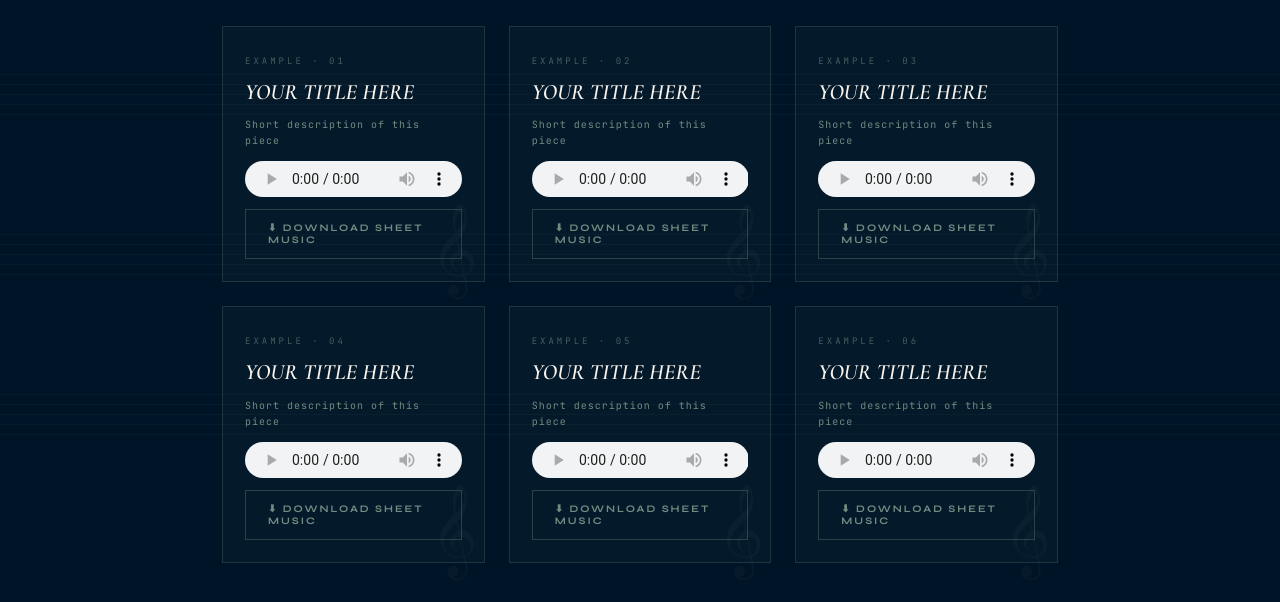
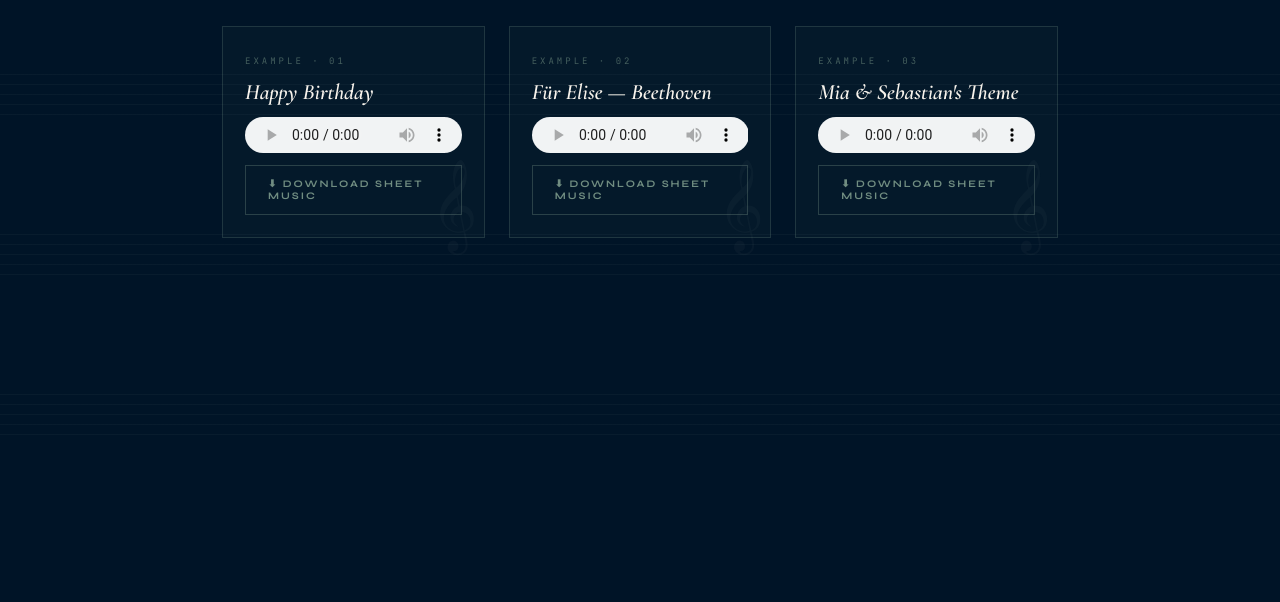
Before and after one commit to mariakuria/NoteScribe, a plain HTML site: page index.html in a window 1280 px wide. Both pictures are taken after a click on the button "EXAMPLES". Shown: the part 288-890 px from the top of the page. After the commit the page ends 800 px from the top, so only its background shows below. Drawn offline with nearby package versions, Linux system fonts and the light colour scheme.

Commit message:
added example audios and sheets

```diff
--- a/index.html
+++ b/index.html
@@ -73,12 +73,7 @@
   }
   .nav-link:hover, .nav-link.active { color: var(--jasmine); }
 
-  /* ── HOME PAGE ── */
-  #page-home {
-    background: var(--prussian);
-    position: relative;
-    overflow: hidden;
-  }
+  #page-home { background: var(--prussian); position: relative; overflow: hidden; }
 
   #page-home::before {
     content: '';
@@ -106,10 +101,8 @@
   #page-home::after {
     content: '';
     position: fixed;
-    top: -200px;
-    left: -200px;
-    width: 700px;
-    height: 700px;
+    top: -200px; left: -200px;
+    width: 700px; height: 700px;
     background: radial-gradient(circle, rgba(191,6,3,0.12) 0%, transparent 65%);
     pointer-events: none;
     z-index: 0;
@@ -148,13 +141,11 @@
     opacity: 0;
     animation: fadeUp 0.8s ease 0.4s forwards;
   }
-
   .home-title .word-note { color: var(--jasmine); font-style: italic; }
   .home-title .word-scribe { color: var(--paper); }
 
   .home-divider {
-    width: 1px;
-    height: 60px;
+    width: 1px; height: 60px;
     background: linear-gradient(to bottom, transparent, var(--teal), transparent);
     margin: 32px auto;
     opacity: 0;
@@ -211,7 +202,6 @@
     transition: all 0.2s ease;
   }
   .btn-primary:hover { background: var(--blood); box-shadow: 0 8px 32px rgba(191,6,3,0.4); }
-  .btn-primary span { position: relative; z-index: 1; }
 
   .btn-secondary {
     font-family: 'Syne', sans-serif;
@@ -226,15 +216,11 @@
     cursor: pointer;
     transition: all 0.2s ease;
   }
-  .btn-secondary:hover {
-    background: rgba(244,213,141,0.08);
-    border-color: var(--jasmine);
-  }
+  .btn-secondary:hover { background: rgba(244,213,141,0.08); border-color: var(--jasmine); }
 
   .score-deco {
     position: fixed;
-    bottom: 40px;
-    right: -20px;
+    bottom: 40px; right: -20px;
     font-family: 'Cormorant Garamond', serif;
     font-size: 200px;
     color: rgba(244,213,141,0.04);
@@ -359,17 +345,6 @@
     letter-spacing: 2px;
     color: var(--teal);
     margin-bottom: 20px;
-  }
-  .upload-formats { display: flex; justify-content: center; gap: 6px; flex-wrap: wrap; }
-  .format-badge {
-    font-family: 'JetBrains Mono', monospace;
-    font-size: 9px;
-    letter-spacing: 2px;
-    text-transform: uppercase;
-    padding: 4px 10px;
-    border: 1px solid rgba(112,141,129,0.35);
-    color: var(--teal);
-    background: rgba(112,141,129,0.06);
   }
   #file-input { display: none; }
 
@@ -531,44 +506,14 @@
   .pipeline-step:last-child { border-right: none; }
   .pipeline-step.active { background: rgba(244,213,141,0.06); }
   .pipeline-step.done { background: rgba(112,141,129,0.15); }
-  .step-num {
-    font-family: 'JetBrains Mono', monospace;
-    font-size: 8px;
-    letter-spacing: 2px;
-    color: rgba(112,141,129,0.5);
-    margin-bottom: 6px;
-  }
+  .step-num { font-family: 'JetBrains Mono', monospace; font-size: 8px; letter-spacing: 2px; color: rgba(112,141,129,0.5); margin-bottom: 6px; }
   .step-icon { font-size: 20px; margin-bottom: 6px; display: block; }
-  .step-label {
-    font-family: 'JetBrains Mono', monospace;
-    font-size: 9px;
-    letter-spacing: 1.5px;
-    text-transform: uppercase;
-    color: var(--teal);
-    font-weight: 500;
-  }
+  .step-label { font-family: 'JetBrains Mono', monospace; font-size: 9px; letter-spacing: 1.5px; text-transform: uppercase; color: var(--teal); font-weight: 500; }
   .pipeline-step.done .step-label { color: var(--jasmine); }
 
-  .progress-bar-wrap {
-    height: 2px;
-    background: rgba(112,141,129,0.15);
-    overflow: hidden;
-    margin-bottom: 12px;
-  }
-  .progress-bar {
-    height: 100%;
-    background: linear-gradient(to right, var(--brick), var(--jasmine));
-    width: 0%;
-    transition: width 0.5s ease;
-  }
-  .processing-message {
-    font-family: 'JetBrains Mono', monospace;
-    font-size: 10px;
-    letter-spacing: 2px;
-    text-align: center;
-    color: var(--teal);
-    min-height: 18px;
-  }
+  .progress-bar-wrap { height: 2px; background: rgba(112,141,129,0.15); overflow: hidden; margin-bottom: 12px; }
+  .progress-bar { height: 100%; background: linear-gradient(to right, var(--brick), var(--jasmine)); width: 0%; transition: width 0.5s ease; }
+  .processing-message { font-family: 'JetBrains Mono', monospace; font-size: 10px; letter-spacing: 2px; text-align: center; color: var(--teal); min-height: 18px; }
 
   .results-section { display: none; margin-bottom: 64px; }
   .results-section.show { display: block; }
@@ -586,50 +531,15 @@
   }
   .results-label::after { content: ''; flex: 1; height: 1px; background: rgba(112,141,129,0.2); }
 
-  .stats-row {
-    display: grid;
-    grid-template-columns: repeat(4,1fr);
-    gap: 12px;
-    margin-bottom: 24px;
-  }
+  .stats-row { display: grid; grid-template-columns: repeat(4,1fr); gap: 12px; margin-bottom: 24px; }
   @media(max-width:600px) { .stats-row { grid-template-columns: 1fr 1fr; } }
 
-  .stat-card {
-    background: rgba(112,141,129,0.06);
-    border: 1px solid rgba(112,141,129,0.2);
-    padding: 18px 14px;
-    text-align: center;
-  }
-  .stat-val {
-    font-family: 'Cormorant Garamond', serif;
-    font-size: 32px;
-    font-weight: 700;
-    color: var(--jasmine);
-    line-height: 1;
-    margin-bottom: 6px;
-  }
-  .stat-label {
-    font-family: 'JetBrains Mono', monospace;
-    font-size: 8px;
-    letter-spacing: 2px;
-    text-transform: uppercase;
-    color: var(--teal);
-  }
+  .stat-card { background: rgba(112,141,129,0.06); border: 1px solid rgba(112,141,129,0.2); padding: 18px 14px; text-align: center; }
+  .stat-val { font-family: 'Cormorant Garamond', serif; font-size: 32px; font-weight: 700; color: var(--jasmine); line-height: 1; margin-bottom: 6px; }
+  .stat-label { font-family: 'JetBrains Mono', monospace; font-size: 8px; letter-spacing: 2px; text-transform: uppercase; color: var(--teal); }
 
-  .notes-display {
-    background: rgba(112,141,129,0.04);
-    border: 1px solid rgba(112,141,129,0.2);
-    padding: 22px;
-    margin-bottom: 20px;
-  }
-  .notes-title {
-    font-family: 'JetBrains Mono', monospace;
-    font-size: 9px;
-    letter-spacing: 3px;
-    text-transform: uppercase;
-    color: var(--teal);
-    margin-bottom: 14px;
-  }
+  .notes-display { background: rgba(112,141,129,0.04); border: 1px solid rgba(112,141,129,0.2); padding: 22px; margin-bottom: 20px; }
+  .notes-title { font-family: 'JetBrains Mono', monospace; font-size: 9px; letter-spacing: 3px; text-transform: uppercase; color: var(--teal); margin-bottom: 14px; }
   .notes-scroll { display: flex; gap: 6px; flex-wrap: wrap; }
   .note-chip {
     font-family: 'Cormorant Garamond', serif;
@@ -645,13 +555,7 @@
   }
   @keyframes noteAppear { to { opacity: 1; transform: translateY(0); } }
 
-  .sheet-music-display {
-    background: #f7f4ee;
-    border: 1px solid rgba(112,141,129,0.3);
-    padding: 32px;
-    margin-bottom: 24px;
-    overflow-x: auto;
-  }
+  .sheet-music-display { background: #f7f4ee; border: 1px solid rgba(112,141,129,0.3); padding: 32px; margin-bottom: 24px; overflow-x: auto; }
   .sheet-header { text-align: center; margin-bottom: 24px; border-bottom: 1px solid #ddd; padding-bottom: 18px; }
   .sheet-title { font-family: 'Cormorant Garamond', serif; font-size: 22px; font-weight: 700; color: #001427; margin-bottom: 4px; }
   .sheet-subtitle { font-family: 'Syne', sans-serif; font-style: italic; font-size: 11px; color: #888; letter-spacing: 1px; }
@@ -679,8 +583,7 @@
 
   .toast {
     position: fixed;
-    bottom: 28px;
-    right: 28px;
+    bottom: 28px; right: 28px;
     background: rgba(0,20,39,0.95);
     color: var(--paper);
     padding: 12px 20px;
@@ -697,11 +600,7 @@
   .toast.show { transform: translateY(0); opacity: 1; }
 
   /* ── EXAMPLES PAGE ── */
-  #page-examples {
-    background: var(--prussian);
-    min-height: 100vh;
-    padding-top: 80px;
-  }
+  #page-examples { background: var(--prussian); min-height: 100vh; padding-top: 80px; }
 
   #page-examples::before {
     content: '';
@@ -734,7 +633,6 @@
     padding: 56px 32px 80px;
   }
 
-  /* ── EXAMPLE CARDS (replaces old placeholder grid) ── */
   .examples-grid {
     display: grid;
     grid-template-columns: repeat(3, 1fr);
@@ -754,17 +652,11 @@
     position: relative;
     transition: border-color 0.2s, background 0.2s;
   }
-  .example-card:hover {
-    border-color: rgba(244,213,141,0.4);
-    background: rgba(244,213,141,0.04);
-  }
-
-  /* Decorative clef watermark per card */
+  .example-card:hover { border-color: rgba(244,213,141,0.4); background: rgba(244,213,141,0.04); }
   .example-card::after {
     content: '𝄞';
     position: absolute;
-    bottom: -10px;
-    right: 6px;
+    bottom: -10px; right: 6px;
     font-family: 'Cormorant Garamond', serif;
     font-size: 80px;
     color: rgba(112,141,129,0.06);
@@ -772,42 +664,13 @@
     line-height: 1;
   }
 
-  .example-num {
-    font-family: 'JetBrains Mono', monospace;
-    font-size: 9px;
-    letter-spacing: 3px;
-    text-transform: uppercase;
-    color: rgba(112,141,129,0.6);
-  }
-
-  .example-card-title {
-    font-family: 'Cormorant Garamond', serif;
-    font-size: 22px;
-    font-weight: 600;
-    font-style: italic;
-    color: var(--paper);
-    line-height: 1.2;
-  }
-
-  .example-card-desc {
-    font-family: 'JetBrains Mono', monospace;
-    font-size: 10px;
-    letter-spacing: 1px;
-    color: var(--teal);
-    line-height: 1.6;
-    flex: 1;
-  }
-
-  /* Native audio element — styled to sit within the dark theme */
-  .example-audio {
-    width: 100%;
-    height: 36px;
-  }
+  .example-num { font-family: 'JetBrains Mono', monospace; font-size: 9px; letter-spacing: 3px; text-transform: uppercase; color: rgba(112,141,129,0.6); }
+  .example-card-title { font-family: 'Cormorant Garamond', serif; font-size: 22px; font-weight: 600; font-style: italic; color: var(--paper); line-height: 1.2; }
+  .example-audio { width: 100%; height: 36px; }
 </style>
 </head>
 <body>
 
-<!-- ── NAV ── -->
 <nav>
   <a class="nav-logo" onclick="showPage('home')">
     <span class="nav-logo-glyph">𝄞</span>
@@ -820,49 +683,29 @@
   </div>
 </nav>
 
-<!-- ══════════════════════════════════════
-     HOME PAGE
-══════════════════════════════════════ -->
+<!-- HOME -->
 <div class="page active" id="page-home">
   <div class="home-inner">
     <div class="home-eyebrow">Audio · Pitch Detection · Sheet Music</div>
-
-    <h1 class="home-title">
-      <span class="word-note">Note</span><span class="word-scribe">Scribe</span>
-    </h1>
-
+    <h1 class="home-title"><span class="word-note">Note</span><span class="word-scribe">Scribe</span></h1>
     <div class="home-divider"></div>
-
-    <p class="home-description">
-      Transform any melody into sheet music.
-    </p>
-
+    <p class="home-description">Transform any melody into sheet music.</p>
     <p class="home-subdesc">
       Upload an audio file and NoteScribe uses Spotify's Basic Pitch neural model
       to detect every note, build a MIDI representation, and render publication-ready
       sheet music in MusicXML, MIDI, or PDF.
     </p>
-
     <div class="home-cta-group">
-      <button class="btn-primary" onclick="showPage('transcribe')">
-        <span>Try It Out</span>
-      </button>
-      <button class="btn-secondary" onclick="showPage('examples')">
-        Check Out Examples
-      </button>
+      <button class="btn-primary" onclick="showPage('transcribe')"><span>Try It Out</span></button>
+      <button class="btn-secondary" onclick="showPage('examples')">Check Out Examples</button>
     </div>
   </div>
-
   <div class="score-deco">𝄢</div>
 </div>
 
-
-<!-- ══════════════════════════════════════
-     TRANSCRIBE PAGE
-══════════════════════════════════════ -->
+<!-- TRANSCRIBE -->
 <div class="page" id="page-transcribe">
   <div class="page-inner">
-
     <div class="page-subheading">01 — Upload &amp; Configure</div>
     <h2 class="page-heading">Transcribe <em>your audio</em></h2>
 
@@ -889,28 +732,18 @@
         <div class="radio-group" id="output-format">
           <label class="radio-option selected" data-val="musicxml">
             <span class="radio-dot"></span>
-            <div>
-              <div class="radio-label">MusicXML</div>
-              <div class="radio-sub">MuseScore · Finale · Sibelius</div>
-            </div>
+            <div><div class="radio-label">MusicXML</div><div class="radio-sub">MuseScore · Finale · Sibelius</div></div>
           </label>
           <label class="radio-option" data-val="midi">
             <span class="radio-dot"></span>
-            <div>
-              <div class="radio-label">MIDI</div>
-              <div class="radio-sub">DAWs and digital playback</div>
-            </div>
+            <div><div class="radio-label">MIDI</div><div class="radio-sub">DAWs and digital playback</div></div>
           </label>
           <label class="radio-option" data-val="pdf">
             <span class="radio-dot"></span>
-            <div>
-              <div class="radio-label">PDF</div>
-              <div class="radio-sub">Print-ready (requires MuseScore)</div>
-            </div>
+            <div><div class="radio-label">PDF</div><div class="radio-sub">Print-ready (requires MuseScore)</div></div>
           </label>
         </div>
       </div>
-
       <div class="option-card">
         <div class="option-label">Key Signature</div>
         <select class="styled-select" id="key-sig">
@@ -938,23 +771,17 @@
     <span class="advanced-toggle" id="advanced-toggle" style="font-family:'JetBrains Mono',monospace;font-size:10px;letter-spacing:2px;color:#708d81;cursor:pointer;border-bottom:1px dashed #708d81;display:inline-block;margin-bottom:16px;"></span>
     <div id="advanced-panel" style="display:none;background:rgba(112,141,129,0.06);border:1px solid rgba(112,141,129,0.2);padding:20px;margin-bottom:28px;grid-template-columns:1fr 1fr;gap:20px;">
       <div>
-        <div style="font-family:'JetBrains Mono',monospace;font-size:9px;letter-spacing:2px;color:#708d81;margin-bottom:8px;display:flex;justify-content:space-between;">
-          <span>Onset Threshold</span><span id="onset-val">0.50</span>
-        </div>
+        <div style="font-family:'JetBrains Mono',monospace;font-size:9px;letter-spacing:2px;color:#708d81;margin-bottom:8px;display:flex;justify-content:space-between;"><span>Onset Threshold</span><span id="onset-val">0.50</span></div>
         <input type="range" id="onset-thresh" min="0.1" max="0.9" step="0.05" value="0.5" style="width:100%;accent-color:#bf0603;">
       </div>
       <div>
-        <div style="font-family:'JetBrains Mono',monospace;font-size:9px;letter-spacing:2px;color:#708d81;margin-bottom:8px;display:flex;justify-content:space-between;">
-          <span>Frame Threshold</span><span id="frame-val">0.30</span>
-        </div>
+        <div style="font-family:'JetBrains Mono',monospace;font-size:9px;letter-spacing:2px;color:#708d81;margin-bottom:8px;display:flex;justify-content:space-between;"><span>Frame Threshold</span><span id="frame-val">0.30</span></div>
         <input type="range" id="frame-thresh" min="0.1" max="0.9" step="0.05" value="0.3" style="width:100%;accent-color:#bf0603;">
       </div>
     </div>
 
     <div class="transcribe-wrap">
-      <button class="btn-transcribe" id="btn-transcribe" disabled>
-        Transcribe to Sheet Music
-      </button>
+      <button class="btn-transcribe" id="btn-transcribe" disabled>Transcribe to Sheet Music</button>
     </div>
 
     <div id="error-box" style="display:none;background:rgba(191,6,3,0.1);border:1px solid rgba(191,6,3,0.4);padding:20px 24px;margin-bottom:24px;">
@@ -965,26 +792,10 @@
     <section class="processing-section" id="processing-section">
       <div class="waveform-display" id="waveform"></div>
       <div class="pipeline">
-        <div class="pipeline-step" id="step-1">
-          <div class="step-num">01</div>
-          <span class="step-icon">📂</span>
-          <div class="step-label">Upload</div>
-        </div>
-        <div class="pipeline-step" id="step-2">
-          <div class="step-num">02</div>
-          <span class="step-icon">🎵</span>
-          <div class="step-label">Basic Pitch</div>
-        </div>
-        <div class="pipeline-step" id="step-3">
-          <div class="step-num">03</div>
-          <span class="step-icon">🎹</span>
-          <div class="step-label">MIDI</div>
-        </div>
-        <div class="pipeline-step" id="step-4">
-          <div class="step-num">04</div>
-          <span class="step-icon">📄</span>
-          <div class="step-label">Sheet Music</div>
-        </div>
+        <div class="pipeline-step" id="step-1"><div class="step-num">01</div><span class="step-icon">📂</span><div class="step-label">Upload</div></div>
+        <div class="pipeline-step" id="step-2"><div class="step-num">02</div><span class="step-icon">🎵</span><div class="step-label">Basic Pitch</div></div>
+        <div class="pipeline-step" id="step-3"><div class="step-num">03</div><span class="step-icon">🎹</span><div class="step-label">MIDI</div></div>
+        <div class="pipeline-step" id="step-4"><div class="step-num">04</div><span class="step-icon">📄</span><div class="step-label">Sheet Music</div></div>
       </div>
       <div class="progress-bar-wrap"><div class="progress-bar" id="progress-bar"></div></div>
       <div class="processing-message" id="processing-msg">Uploading audio file…</div>
@@ -993,12 +804,10 @@
     <section class="results-section" id="results-section">
       <div class="results-label">Transcription Results</div>
       <div class="stats-row" id="stats-row"></div>
-
       <div class="notes-display">
         <div class="notes-title">Detected Notes</div>
         <div class="notes-scroll" id="notes-display"></div>
       </div>
-
       <div class="sheet-music-display">
         <div class="sheet-header">
           <div class="sheet-title" id="result-title">Transcription</div>
@@ -1011,104 +820,57 @@
         </div>
         <div id="staff-svg-wrap"></div>
       </div>
-
       <div class="result-actions" id="result-actions"></div>
     </section>
-
   </div>
 </div>
 
-
-<!-- ══════════════════════════════════════
-     EXAMPLES PAGE
-══════════════════════════════════════ -->
+<!-- EXAMPLES — only 3 cards -->
 <div class="page" id="page-examples">
   <div class="examples-inner">
-
     <div class="page-subheading">Browse · Listen · Study</div>
     <h2 class="page-heading">Example <em>Transcriptions</em></h2>
+
     <div class="examples-grid">
 
-      <!-- ── EXAMPLE 01 ─────────────────────────────────── -->
+      <!-- 01 -->
       <div class="example-card">
         <div class="example-num">Example · 01</div>
-        <div class="example-card-title">YOUR TITLE HERE</div>
-        <div class="example-card-desc">Short description of this piece</div>
+        <div class="example-card-title">Happy Birthday</div>
         <audio controls class="example-audio">
-          <source src="YOUR_AUDIO_FILE_1.mp3" type="audio/mpeg">
+          <source src="audio/happy_birthday.mp3" type="audio/mpeg">
           Your browser does not support audio playback.
         </audio>
-        <a class="btn-action" href="YOUR_PDF_FILE_1.pdf" download>⬇ Download Sheet Music</a>
+        <a class="btn-action" href="sheets/happy_birthday_sheet.pdf" download>⬇ Download Sheet Music</a>
       </div>
 
-      <!-- ── EXAMPLE 02 ─────────────────────────────────── -->
+      <!-- 02 -->
       <div class="example-card">
         <div class="example-num">Example · 02</div>
-        <div class="example-card-title">YOUR TITLE HERE</div>
-        <div class="example-card-desc">Short description of this piece</div>
+        <div class="example-card-title">Für Elise — Beethoven</div>
         <audio controls class="example-audio">
-          <source src="YOUR_AUDIO_FILE_2.mp3" type="audio/mpeg">
+          <source src="audio/fur_elise.mp3" type="audio/mpeg">
           Your browser does not support audio playback.
         </audio>
-        <a class="btn-action" href="YOUR_PDF_FILE_2.pdf" download>⬇ Download Sheet Music</a>
+        <a class="btn-action" href="sheets/fur_elise_sheet.pdf" download>⬇ Download Sheet Music</a>
       </div>
 
-      <!-- ── EXAMPLE 03 ─────────────────────────────────── -->
+      <!-- 03 -->
       <div class="example-card">
         <div class="example-num">Example · 03</div>
-        <div class="example-card-title">YOUR TITLE HERE</div>
-        <div class="example-card-desc">Short description of this piece</div>
+        <div class="example-card-title">Mia &amp; Sebastian's Theme</div>
         <audio controls class="example-audio">
-          <source src="YOUR_AUDIO_FILE_3.mp3" type="audio/mpeg">
+          <source src="audio/mia_seb.mp3" type="audio/mpeg">
           Your browser does not support audio playback.
         </audio>
-        <a class="btn-action" href="YOUR_PDF_FILE_3.pdf" download>⬇ Download Sheet Music</a>
+        <a class="btn-action" href="sheets/mia_seb_sheet.pdf" download>⬇ Download Sheet Music</a>
       </div>
 
-      <!-- ── EXAMPLE 04 ─────────────────────────────────── -->
-      <div class="example-card">
-        <div class="example-num">Example · 04</div>
-        <div class="example-card-title">YOUR TITLE HERE</div>
-        <div class="example-card-desc">Short description of this piece</div>
-        <audio controls class="example-audio">
-          <source src="YOUR_AUDIO_FILE_4.mp3" type="audio/mpeg">
-          Your browser does not support audio playback.
-        </audio>
-        <a class="btn-action" href="YOUR_PDF_FILE_4.pdf" download>⬇ Download Sheet Music</a>
-      </div>
-
-      <!-- ── EXAMPLE 05 ─────────────────────────────────── -->
-      <div class="example-card">
-        <div class="example-num">Example · 05</div>
-        <div class="example-card-title">YOUR TITLE HERE</div>
-        <div class="example-card-desc">Short description of this piece</div>
-        <audio controls class="example-audio">
-          <source src="YOUR_AUDIO_FILE_5.mp3" type="audio/mpeg">
-          Your browser does not support audio playback.
-        </audio>
-        <a class="btn-action" href="YOUR_PDF_FILE_5.pdf" download>⬇ Download Sheet Music</a>
-      </div>
-
-      <!-- ── EXAMPLE 06 ─────────────────────────────────── -->
-      <div class="example-card">
-        <div class="example-num">Example · 06</div>
-        <div class="example-card-title">YOUR TITLE HERE</div>
-        <div class="example-card-desc">Short description of this piece</div>
-        <audio controls class="example-audio">
-          <source src="YOUR_AUDIO_FILE_6.mp3" type="audio/mpeg">
-          Your browser does not support audio playback.
-        </audio>
-        <a class="btn-action" href="YOUR_PDF_FILE_6.pdf" download>⬇ Download Sheet Music</a>
-      </div>
-
-    </div><!-- /examples-grid -->
+    </div>
   </div>
 </div>
 
-
-<!-- ── TOAST ── -->
 <div class="toast" id="toast"></div>
-
 
 <script>
   const API_BASE = 'http://localhost:5000';
@@ -1192,12 +954,7 @@
 
   function setStep(idx) {
     const steps = ['step-1','step-2','step-3','step-4'];
-    const msgs  = [
-      'Uploading audio to server…',
-      'Running Basic Pitch pitch detection model…',
-      'Quantizing notes into MIDI…',
-      'Engraving sheet music with music21…'
-    ];
+    const msgs  = ['Uploading audio to server…','Running Basic Pitch pitch detection model…','Quantizing notes into MIDI…','Engraving sheet music with music21…'];
     const progresses = [20, 50, 75, 95];
     steps.forEach((id, i) => {
       const el = document.getElementById(id);
@@ -1252,7 +1009,6 @@
 
   async function showResults(data) {
     const meta = data.metadata;
-
     document.getElementById('stats-row').innerHTML = [
       { val: meta.note_count,         label: 'Notes Detected' },
       { val: meta.measure_count,      label: 'Measures' },
```
Also changed, not shown: 6 other files.
